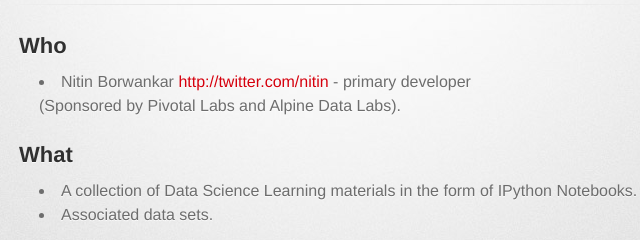
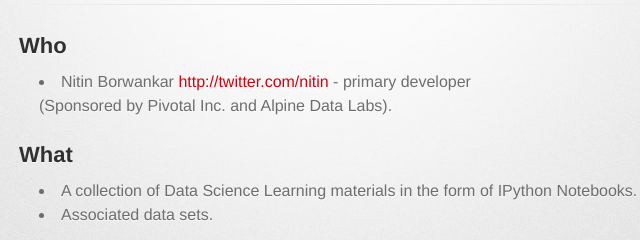
Before and after one commit to nborwankar/LearnDataScience, a plain HTML site: page index.html in a window 1280 px wide. Shown: the part 242-482 px from the top of the page, 311-951 px from the left. Drawn offline with Linux system fonts and the light colour scheme; a web font is replaced by a local one.

Commit message:
Update index.html
fixed typo

```diff
--- a/index.html
+++ b/index.html
@@ -36,7 +36,7 @@
 
 <ul>
 <li>Nitin Borwankar <a href="http://twitter.com/nitin">http://twitter.com/nitin</a> - primary developer<br>
-(Sponsored by Pivotal Labs and Alpine Data Labs).</li>
+(Sponsored by Pivotal Inc. and Alpine Data Labs).</li>
 </ul><h2>
 <a name="what" class="anchor" href="#what"><span class="octicon octicon-link"></span></a>What</h2>
 
```
